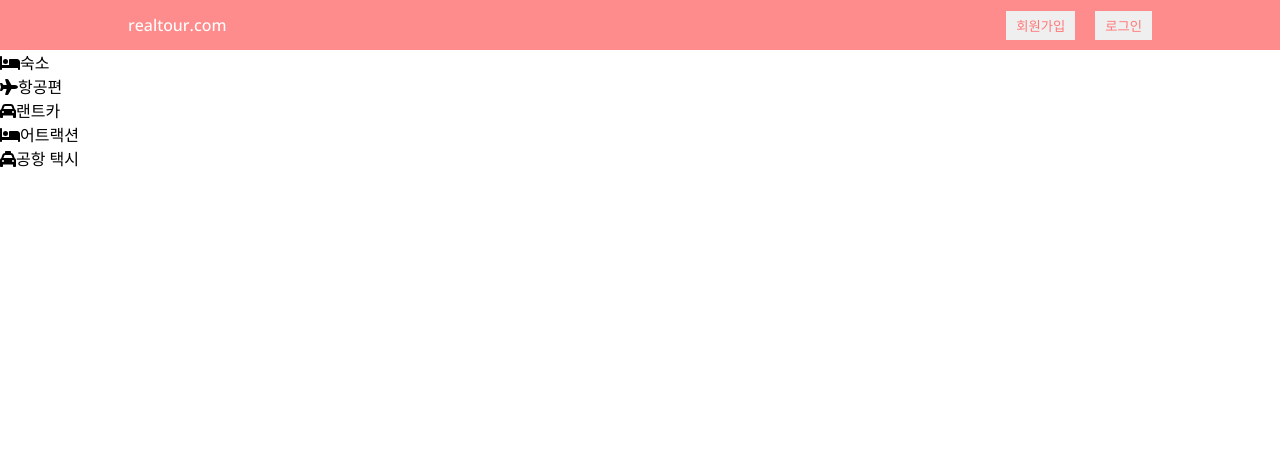
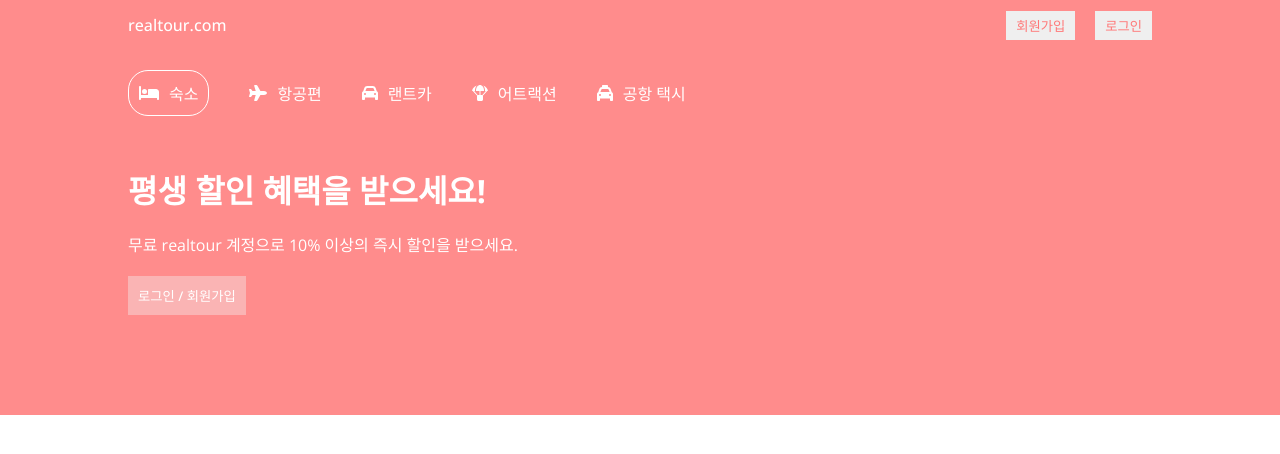
Before and after one commit to Jangchaeyun/TourBooking, a React (Create React App) app: page / in a window 1280 px wide. Shown: the top 454 px of the page. Built offline with nearby package versions, Linux system fonts and the light colour scheme.

Commit message:
Header Design

```diff
--- a/src/components/header/Header.jsx
+++ b/src/components/header/Header.jsx
@@ -1,12 +1,13 @@
-import { faBed, faCar, faPlane, faTaxi } from '@fortawesome/free-solid-svg-icons'
+import { faBed, faCar, faParachuteBox, faPlane, faTaxi } from '@fortawesome/free-solid-svg-icons'
 import { FontAwesomeIcon } from '@fortawesome/react-fontawesome'
-import React from 'react'
+import './header.css'
 
 const Header = () => {
   return (
     <div className="header">
+      <div className="headerContainer">
         <div className="headerList">
-        <div className="headerListItem">
+          <div className="headerListItem active">
             <FontAwesomeIcon icon={faBed} />
             <span>숙소</span>
           </div>
@@ -19,7 +20,7 @@ const Header = () => {
             <span>랜트카</span>
           </div>
           <div className="headerListItem">
-          <FontAwesomeIcon icon={faBed} />
+            <FontAwesomeIcon icon={faParachuteBox} />
             <span>어트랙션</span>
           </div>
           <div className="headerListItem">
@@ -27,6 +28,12 @@ const Header = () => {
             <span>공항 택시</span>
           </div>
         </div>
+        <h1 className="headerTitle">평생 할인 혜택을 받으세요!</h1>
+        <p className="headerDesc">
+          무료 realtour 계정으로 10% 이상의 즉시 할인을 받으세요.
+        </p>
+        <button className="headerBtn">로그인 / 회원가입</button>
+      </div>
     </div>
   )
 }
--- a/src/components/header/header.css
+++ b/src/components/header/header.css
@@ -4,3 +4,40 @@
     display: flex;
     justify-content: center;
 }
+
+.headerContainer {
+    width: 100%;
+    max-width: 1024px;
+    margin: 20px 0px 100px 0px;
+}
+
+.headerList {
+    display: flex;
+    gap: 40px;
+    margin-bottom: 50px;
+}
+
+.headerListItem {
+    display: flex;
+    align-items: center;
+    gap: 10px;
+}
+
+.headerListItem.active {
+    border: 1px solid white;
+    padding: 10px;
+    border-radius: 20px;
+}
+
+.headerDesc {
+    margin: 20px 0px;
+}
+
+.headerBtn {
+    background-color: #FAB4B4;
+    color: white;
+    font-weight: 500;
+    border: none;
+    padding: 10px;
+    cursor: pointer;
+}
```
Lines whose indentation alone changed are shown as unchanged.
